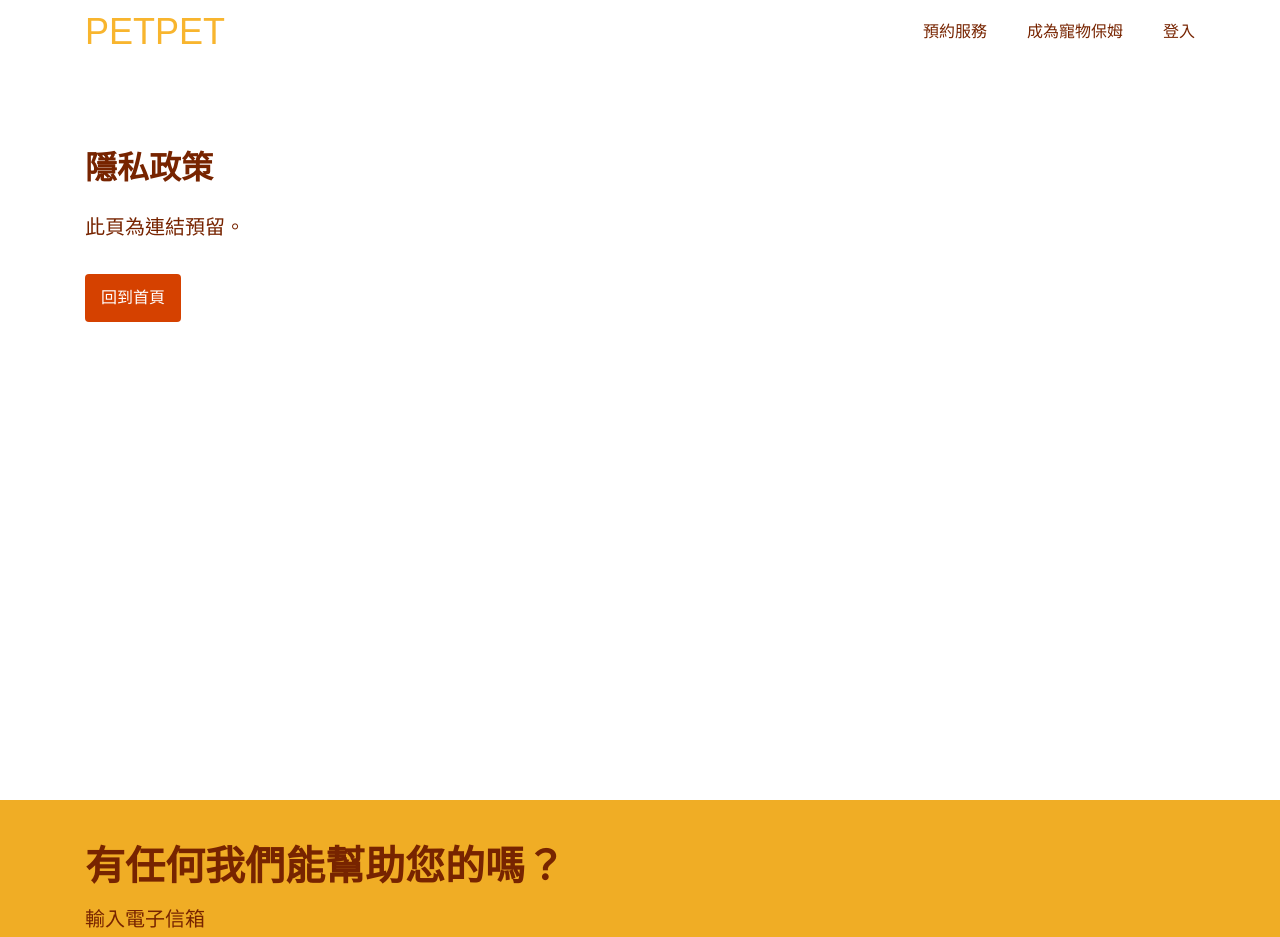
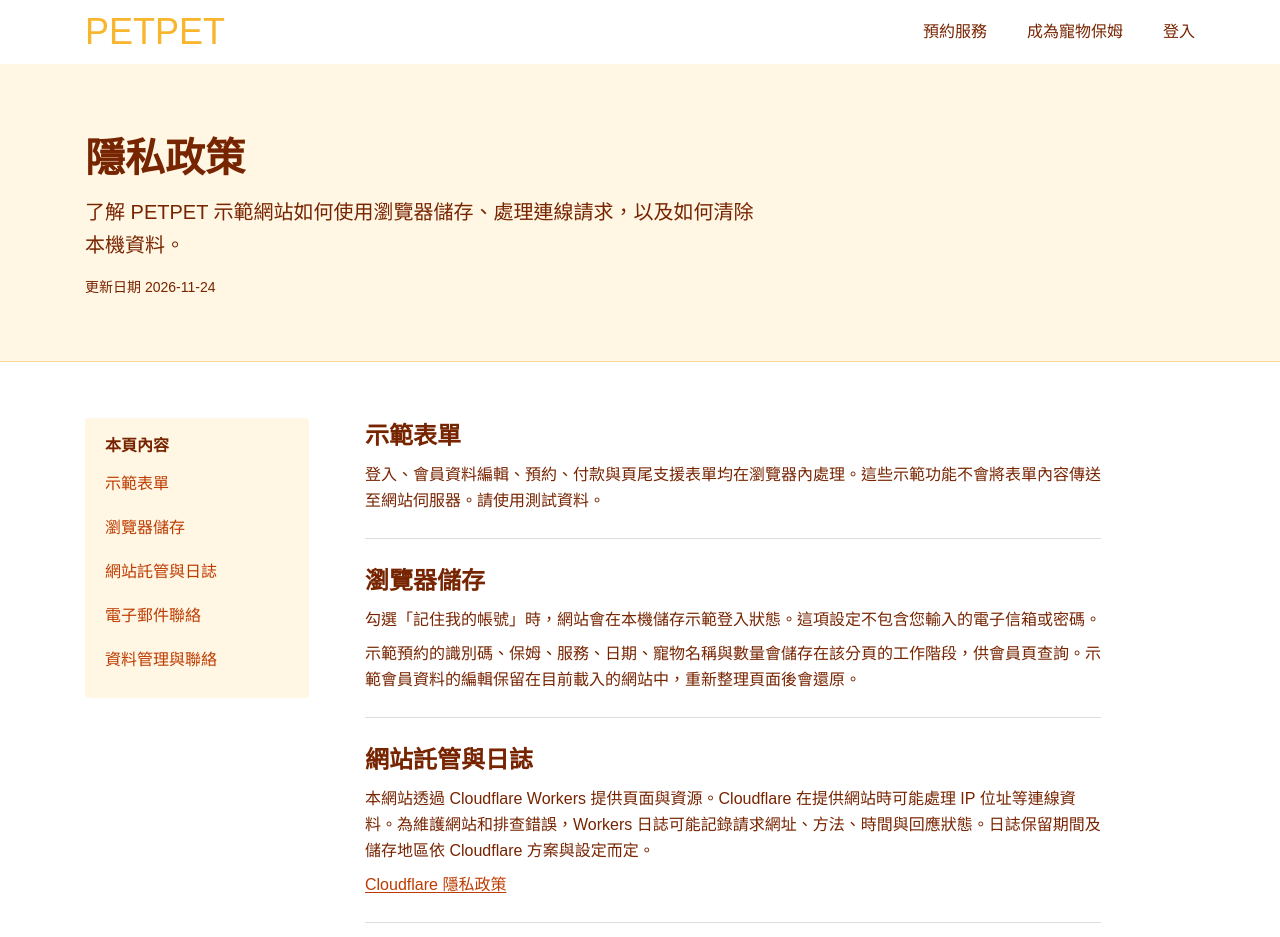
Before and after one commit to happyloa/Hex-f2e-live-week8-petpet, a Nuxt app: page /info/privacy in a window 1280 px wide. Shown: the top 937 px of the page. Built offline with nearby package versions, Linux system fonts and the light colour scheme.

Commit message:
feat: add terms and privacy policy pages

```diff
--- /dev/null
+++ b/app/components/PolicyDocument.vue
@@ -0,0 +1,62 @@
+<script setup lang="ts">
+interface PolicyLink {
+  to: string
+  label: string
+}
+
+interface PolicySection {
+  id: string
+  title: string
+  paragraphs: readonly string[]
+  link?: PolicyLink
+}
+
+defineProps<{
+  title: string
+  summary: string
+  updated: string
+  sections: readonly PolicySection[]
+  related: PolicyLink
+}>()
+</script>
+
+<template>
+  <header class="border-b border-brand/40 bg-brand-soft py-10 tablet:py-14 desktop:py-16">
+    <div class="site-container">
+      <h1 class="text-heading font-bold tablet:text-display">{{ title }}</h1>
+      <p class="mt-2 max-w-[42rem] leading-relaxed tablet:text-label">{{ summary }}</p>
+      <p class="mt-4 text-sm">更新日期 <time :datetime="updated" class="font-latin">{{ updated }}</time></p>
+    </div>
+  </header>
+
+  <div class="site-container grid items-start gap-8 py-10 tablet:grid-cols-[minmax(10rem,1fr)_minmax(0,3fr)] tablet:gap-gutter tablet:py-14 desktop:grid-cols-[14rem_minmax(0,1fr)] desktop:gap-14">
+    <nav aria-labelledby="policy-toc" class="rounded-ui bg-brand-soft px-5 py-4 tablet:sticky tablet:top-20">
+      <h2 id="policy-toc" class="font-bold">本頁內容</h2>
+      <ul class="mt-1">
+        <li v-for="section in sections" :key="section.id">
+          <a :href="'#' + section.id" class="flex min-h-11 items-center py-1 text-action-text hover:underline">
+            {{ section.title }}
+          </a>
+        </li>
+      </ul>
+    </nav>
+
+    <article class="max-w-[46rem]" :aria-label="title">
+      <section v-for="section in sections" :id="section.id" :key="section.id" tabindex="-1"
+        class="scroll-mt-20 border-b border-field py-6 first:pt-0">
+        <h2 class="text-label font-bold tablet:text-lead">{{ section.title }}</h2>
+        <div class="mt-2 space-y-2 leading-relaxed">
+          <p v-for="paragraph in section.paragraphs" :key="paragraph">{{ paragraph }}</p>
+          <p v-if="section.link">
+            <NuxtLink :to="section.link.to" class="text-action-text underline underline-offset-2">
+              {{ section.link.label }}
+            </NuxtLink>
+          </p>
+        </div>
+      </section>
+      <NuxtLink :to="related.to" class="button button-outline mt-6 gap-1.5">
+        {{ related.label }} <AppIcon name="right" class="size-4" />
+      </NuxtLink>
+    </article>
+  </div>
+</template>
--- a/app/components/SiteFooter.vue
+++ b/app/components/SiteFooter.vue
@@ -35,10 +35,9 @@ function requestHelp() {
     <div class="grid grid-cols-4 gap-gutter">
       <div class="col-span-4 tablet:col-span-1">
         <NuxtLink to="/" class="logo" aria-label="PETPET 首頁"><span aria-hidden="true">PETPET</span></NuxtLink>
-        <ul class="mt-8 hidden space-y-6 tablet:block">
-          <li><NuxtLink to="/#about" class="hover:underline">關於我們</NuxtLink></li>
-          <li><a href="#support" class="hover:underline">幫助中心</a></li>
-          <!-- XD 僅提供連結，使用預留頁面。 -->
+        <ul class="mt-2 flex flex-wrap gap-x-4 gap-y-2 text-sm tablet:mt-8 tablet:block tablet:space-y-6 tablet:text-base">
+          <li class="hidden tablet:list-item"><NuxtLink to="/#about" class="hover:underline">關於我們</NuxtLink></li>
+          <li class="hidden tablet:list-item"><a href="#support" class="hover:underline">幫助中心</a></li>
           <li><NuxtLink to="/info/terms" class="hover:underline">使用條款</NuxtLink></li>
           <li><NuxtLink to="/info/privacy" class="hover:underline">隱私政策</NuxtLink></li>
         </ul>
@@ -60,7 +59,6 @@ function requestHelp() {
           <!-- XD 只提供計程車與下載入口，使用預留頁面。 -->
           <li><NuxtLink to="/info/taxi" class="hover:underline">加入寵物計程車</NuxtLink></li>
           <li><NuxtLink to="/info/app" class="hover:underline">專屬 APP 下載</NuxtLink></li>
-          <!-- XD 僅提供連結，使用預留頁面。 -->
           <li><NuxtLink to="/info/terms" class="hover:underline">相關合約條款</NuxtLink></li>
         </ul>
       </div>
--- a/app/pages/info/[topic].vue
+++ b/app/pages/info/[topic].vue
@@ -4,11 +4,9 @@ const titles = {
   app: '專屬 APP 下載',
   history: '歷史預約',
   password: '忘記密碼',
-  privacy: '隱私政策',
   register: '註冊',
   taxi: '加入寵物計程車',
   'sitter-account': '切換保姆帳號',
-  terms: '使用條款',
 }
 const title = computed(() => {
   const topic = route.params.topic
--- /dev/null
+++ b/app/pages/info/privacy.vue
@@ -0,0 +1,52 @@
+<script setup lang="ts">
+const title = '隱私政策'
+const summary = '了解 PETPET 示範網站如何使用瀏覽器儲存、處理連線請求，以及如何清除本機資料。'
+
+useSeoMeta({ title, description: summary })
+
+const sections = [
+  {
+    id: 'demo-forms',
+    title: '示範表單',
+    paragraphs: [
+      '登入、會員資料編輯、預約、付款與頁尾支援表單均在瀏覽器內處理。這些示範功能不會將表單內容傳送至網站伺服器。請使用測試資料。',
+    ],
+  },
+  {
+    id: 'browser-storage',
+    title: '瀏覽器儲存',
+    paragraphs: [
+      '勾選「記住我的帳號」時，網站會在本機儲存示範登入狀態。這項設定不包含您輸入的電子信箱或密碼。',
+      '示範預約的識別碼、保姆、服務、日期、寵物名稱與數量會儲存在該分頁的工作階段，供會員頁查詢。示範會員資料的編輯保留在目前載入的網站中，重新整理頁面後會還原。',
+    ],
+  },
+  {
+    id: 'hosting',
+    title: '網站託管與日誌',
+    paragraphs: [
+      '本網站透過 Cloudflare Workers 提供頁面與資源。Cloudflare 在提供網站時可能處理 IP 位址等連線資料。為維護網站和排查錯誤，Workers 日誌可能記錄請求網址、方法、時間與回應狀態。日誌保留期間及儲存地區依 Cloudflare 方案與設定而定。',
+    ],
+    link: { to: 'https://www.cloudflare.com/privacypolicy/', label: 'Cloudflare 隱私政策' },
+  },
+  {
+    id: 'email',
+    title: '電子郵件聯絡',
+    paragraphs: [
+      '電子郵件連結會開啟您的郵件應用程式。若您自行寄出郵件，您的郵件服務商及收件方會處理寄件地址與您提供的信件內容。請避免在信件中提供與詢問無關的個人資料。',
+    ],
+  },
+  {
+    id: 'data-controls',
+    title: '資料管理與聯絡',
+    paragraphs: [
+      '登出會清除記住登入的設定。您可在會員頁取消示範預約，也可在瀏覽器設定中清除本網站的資料，以移除本機儲存與工作階段紀錄。若有隱私問題，或希望依適用法令查詢、更正或刪除個人資料，可透過下方信箱聯絡。',
+    ],
+    link: { to: 'mailto:petpet@petmail.com', label: 'petpet@petmail.com' },
+  },
+]
+</script>
+
+<template>
+  <PolicyDocument :title="title" :summary="summary" updated="2026-11-24" :sections="sections"
+    :related="{ to: '/info/terms', label: '查看使用條款' }" />
+</template>
--- /dev/null
+++ b/app/pages/info/terms.vue
@@ -0,0 +1,50 @@
+<script setup lang="ts">
+const title = '使用條款'
+const summary = '了解 PETPET 示範網站提供的功能，以及使用預約、會員與聯絡功能時應注意的事項。'
+
+useSeoMeta({ title, description: summary })
+
+const sections = [
+  {
+    id: 'scope',
+    title: '網站用途',
+    paragraphs: [
+      'PETPET 是六角學院切版練習，提供寵物服務搜尋、保姆介紹、會員及預約流程的操作體驗。頁面所列的保姆、評價、價格及服務資訊為示範內容。',
+    ],
+  },
+  {
+    id: 'accounts',
+    title: '示範登入與會員資料',
+    paragraphs: [
+      '站內登入、Facebook 與 Google 登入按鈕、會員資料編輯均為示範功能。請使用測試資料，避免輸入真實密碼、付款資料或他人的個人資料。',
+    ],
+  },
+  {
+    id: 'bookings',
+    title: '預約與付款',
+    paragraphs: [
+      '完成預約流程會在瀏覽器建立示範紀錄。會員頁可查詢及取消該分頁工作階段的紀錄。網站不會因此扣款、通知保姆或安排實際照護。',
+    ],
+  },
+  {
+    id: 'contact',
+    title: '聯絡與加入',
+    paragraphs: [
+      '頁尾的支援表單用於展示操作流程。保姆加入頁提供電子郵件範本，您可在自己的郵件應用程式檢查收件地址與內容，再自行決定是否寄出。',
+    ],
+    link: { to: '/info/join', label: '成為寵物保姆' },
+  },
+  {
+    id: 'materials',
+    title: '網站素材',
+    paragraphs: [
+      '網站使用六角學院的課程素材。若要在其他地方重製或散布相關圖像及教材，請先向權利人確認可使用的範圍。',
+    ],
+  },
+]
+</script>
+
+<template>
+  <PolicyDocument :title="title" :summary="summary" updated="2026-11-24" :sections="sections"
+    :related="{ to: '/info/privacy', label: '查看隱私政策' }" />
+</template>
```
